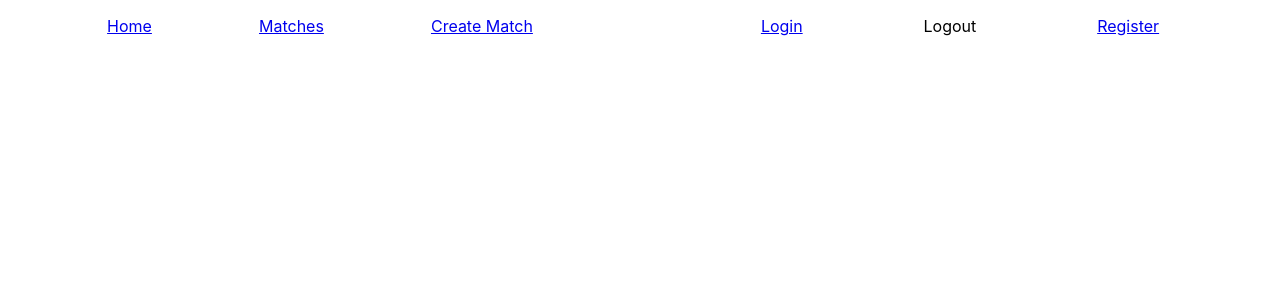
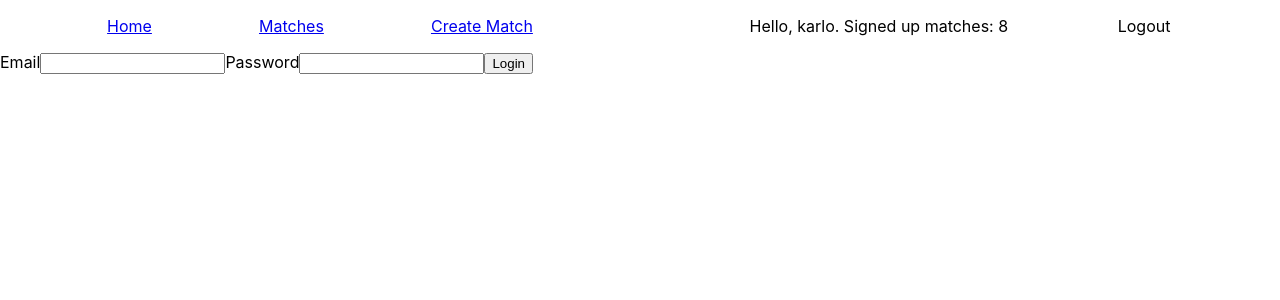
Before and after one commit to YCCE/five-on-4, a React (Create React App) app: page /login in a window 1280 px wide. Shown: the top 300 px of the page. Built offline with nearby package versions, Linux system fonts and the light colour scheme.

Commit message:
did signout from matches

```diff
--- a/src/App.js
+++ b/src/App.js
@@ -7,6 +7,7 @@ import Matches from "./containers/matches/matches.container";
 import MatchDetailed from "./components/match-detailed/match-detailed.component";
 import CreateMatch from "./components/create-match/create-match.component";
 import UpdateMatch from "./components/update-match/update-match.component";
+import Login from "./components/login/login.component";
 
 
 import { users, matches_static, matches_dynamic } from './assets/database';
@@ -17,26 +18,36 @@ class  App extends React.Component {
     this.state = {
       matches: [],
       active_match_id: "",
+      logged_user: {
+        id: 1,
+        name: "karlo",
+        email: "karlo@gmail.com",
+        joined_matches: [1, 2, 4, 5, 8, 9, 10, 11],
+      }
     }
   }
   componentDidMount(){
     this.setState({matches: matches_static.slice().sort((a,b) => new Date(a.date_start) - new Date(b.date_start))});
   }
-  // setting state data
+  // setting state data from the app
   setStateProperty = (property, value="") => {
     this.setState({[property]: value});
+  }
+  // fetch anything function
+  fetch_data = (method, params) => {
+
   }
 
   render(){
     return (
       <div>
-        <Header/>
+        <Header logged_user={this.state.logged_user} setStateProperty={this.setStateProperty}/>
         <Switch>
           <Route exact path="/">
-            <Home matches={this.state.matches}/>
+            <Home matches={this.state.matches} logged_user={this.state.logged_user}  setStateProperty={this.setStateProperty} />
           </Route>
           <Route path="/matches">
-            <Matches matches={this.state.matches}/>
+            <Matches matches={this.state.matches} logged_user={this.state.logged_user} setStateProperty={this.setStateProperty} />
           </Route>
            <Route path="/match/:id">
             <MatchDetailed matches={this.state.matches}/>
@@ -47,16 +58,10 @@ class  App extends React.Component {
           <Route path="/updatematch/:id">
             <UpdateMatch/>
           </Route>
+          <Route path="/login">
+            <Login setStateProperty={this.setStateProperty}/>
+          </Route>
         </Switch>
-
-
-              {/* <MatchPreview/> */}
-                {/* <MatchDetailed */}
-            {/* <Matches/> */}
-              {/* <MatchPreview/> */}
-                {/* <MatchDetailed */}
-            {/* <CreateMatch/> */}
-
 
       </div>
     );
--- a/src/assets/database.js
+++ b/src/assets/database.js
@@ -104,43 +104,160 @@ export const matches_static = [
 export const matches_dynamic = [
     {
         match_id: 1,
-        users_signed_up: [
-            {user_id: 1, user_signed_up: true, plus: 2}
-        ],
-        users_attended: [
-            {user_id: 1, user_attended: true, plus: 2}
-        ],
-        match_score: {
-            home: {
-                goals: 0,
-                scorers: [0],
+        users_signed_up: [1],
+        match_report: {
+            score: {
+                home: 0,
+                away: 3,
+                home_scorers: [],
+                away_scorers: [1,1,1]
             },
-            away: {
-                goals: 0,
-                scorers: [],
-            }
+            users_attended: [1],
         }
     },
     {
         match_id: 2,
-        users_signed_up: [
-            {user_id: 1, user_signed_up: true, plus: 1}
-        ],
-        users_attended: [
-            {user_id: 1, user_attended: true, plus: 1}
-        ],
-        match_score: {
-            home: {
-                goals: 0,
-                scorers: [],
+        users_signed_up: [1],
+        match_report: {
+            score: {
+                home: 0,
+                away: 3,
+                home_scorers: [],
+                away_scorers: [1,1,1]
             },
-            away: {
-                goals: 0,
-                scorers: [],
-            }
+            users_attended: [1],
         }
     },
-
+    {
+        match_id: 3,
+        users_signed_up: [2],
+        match_report: {
+            score: {
+                home: 1,
+                away: 0,
+                home_scorers: [1],
+                away_scorers: []
+            },
+            users_attended: [1],
+        }
+    },
+    {
+        match_id: 4,
+        users_signed_up: [1],
+        match_report: {
+            score: {
+                home: 0,
+                away: 3,
+                home_scorers: [],
+                away_scorers: [1,1,1]
+            },
+            users_attended: [1],
+        }
+    },
+    {
+        match_id: 5,
+        users_signed_up: [2,1],
+        match_report: {
+            score: {
+                home: 2,
+                away: 0,
+                home_scorers: [2,1],
+                away_scorers: []
+            },
+            users_attended: [1,2],
+        }
+    },
+    {
+        match_id: 6,
+        users_signed_up: [2],
+        match_report: {
+            score: {
+                home: 0,
+                away: 3,
+                home_scorers: [],
+                away_scorers: [1,1,1]
+            },
+            users_attended: [1],
+        }
+    },
+    {
+        match_id: 7,
+        users_signed_up: [2],
+        match_report: {
+            score: {
+                home: 0,
+                away: 3,
+                home_scorers: [],
+                away_scorers: [2,2,]
+            },
+            users_attended: [1,2],
+        }
+    },
+    {
+        match_id: 8,
+        users_signed_up: [1,2],
+        match_report: {
+            score: {
+                home: 1,
+                away: 3,
+                home_scorers: [2],
+                away_scorers: [1,1,1]
+            },
+            users_attended: [1,2],
+        }
+    },
+    {
+        match_id: 9,
+        users_signed_up: [2,1],
+        match_report: {
+            score: {
+                home: 2,
+                away: 3,
+                home_scorers: [1,1],
+                away_scorers: [2,2,2]
+            },
+            users_attended: [1,2],
+        }
+    },
+    {
+        match_id: 10,
+        users_signed_up: [1],
+        match_report: {
+            score: {
+                home: 0,
+                away: 3,
+                home_scorers: [],
+                away_scorers: [1,1,1]
+            },
+            users_attended: [1],
+        }
+    },
+    {
+        match_id: 11,
+        users_signed_up: [1,2],
+        match_report: {
+            score: {
+                home: 0,
+                away: 1,
+                home_scorers: [],
+                away_scorers: [2]
+            },
+            users_attended: [1, 2],
+        }
+    },
+    {
+        match_id: 12,
+        users_signed_up: [2],
+        match_report: {
+            score: {
+                home: 3,
+                away: 3,
+                home_scorers: [2,2,2],
+                away_scorers: [1,1,1]
+            },
+            users_attended: [1, 2],
+        }
+    },
 ]
 
 /* export const matches = [
--- a/src/components/header/header.component.jsx
+++ b/src/components/header/header.component.jsx
@@ -3,7 +3,7 @@ import { Link } from "react-router-dom";
 
 import "./header.styles.css";
 
-const Header = () => (
+const Header = ({logged_user, setStateProperty}) => (
     <div className="header">
         <nav className="header-navigation">
             <ul className="navigation-section">
@@ -12,9 +12,16 @@ const Header = () => (
                 <li><Link to="/creatematch">Create Match</Link></li>
             </ul>
             <ul className="navigation-section">
-                <li><Link to="/login">Login</Link></li>
-                <li>Logout</li>
-                <li><Link to="/register">Register</Link></li>
+                {logged_user.name?
+                    (<>
+                        <li>Hello, {logged_user.name}. Signed up matches: {logged_user.joined_matches.length}</li>
+                        <li onClick={() => setStateProperty("logged_user", {name: "", email: "", joined_matches: []})}>Logout</li>
+                    </>):
+                    (<>
+                        <li><Link to="/login">Login</Link></li>
+                        <li><Link to="/register">Register</Link></li>
+                    </>)
+                }
             </ul>
         </nav>
     </div>
--- /dev/null
+++ b/src/components/login/login.component.jsx
@@ -0,0 +1,55 @@
+import React from "react";
+
+import "./login.styles.css";
+import { matches_static, matches_dynamic, users } from "../../assets/database";
+
+class Login extends React.Component {
+    constructor(props){
+        super(props);
+        this.state = {
+            email: "",
+            password: "",
+        }
+    }
+    onChangeHandler = (event) => {
+        this.setState({[event.target.name]: event.target.value})
+    }
+    onSubmitHandler = (event) => {
+        event.preventDefault();
+
+        const found_user = users.find(user => user.user_email === this.state.email && user.user_password === this.state.password);
+
+        // this will be moved to the server, which will send this data to the front end as part of a response
+
+        if(found_user){
+            console.log("ok")
+
+            const joined_matches = matches_dynamic.filter(match => match.users_signed_up.some(user => user === found_user.user_id))
+            .map(match => match.match_id)
+
+            this.props.setStateProperty("logged_user", {id: found_user.user_id, name: found_user.user_name, email: found_user.user_email, joined_matches: joined_matches})
+        } else {
+            console.log("no");
+        }
+    }
+
+
+    render(){
+        return(
+            <div className="login">
+                <form name="form" onSubmit={this.onSubmitHandler}>
+                    <label htmlFor="email">Email</label>
+                    <input required id="email" name="email" type="email" value={this.state.email} onChange={this.onChangeHandler}/>
+
+                    <label htmlFor="password">Password</label>
+                    <input required id="password" name="password" type="password" value={this.state.password} onChange={this.onChangeHandler}/>
+
+                    <input type="submit" value="Login"/>
+                </form>
+
+            </div>
+        )
+    }
+}
+
+export default Login;
--- a/src/components/match-preview/match-preview.component.jsx
+++ b/src/components/match-preview/match-preview.component.jsx
@@ -2,16 +2,68 @@ import React from "react";
 import { Link } from "react-router-dom";
 
 import "./match-preview.styles.css";
+import { matches_dynamic } from "../../assets/database";
 
-const MatchPreview = ({match}) => (
+const MatchPreview = ({match, logged_user, setStateProperty}) => {
+    const match_dynamic = matches_dynamic.find(match_dynamic => match_dynamic.match_id === match.match_id);
+
+    const join_match = () => {
+        console.log("Joined the match!")
+        // find the match with this id, dynamic match though
+        // push the logged user id into signup users array
+        // before that, render cancel or signed up, depending on whether the user already in the match
+    }
+    // this is for test only too. database will handle this anyway, and i will just be
+    const cancel_arrival = () => {
+        console.log("Cancelled match participation");
+
+        matches_dynamic.forEach(match_dynamic => {
+            if(match_dynamic.match_id === match.match_id){
+                const index = match_dynamic.users_signed_up.indexOf(logged_user.id)
+                match_dynamic.users_signed_up.splice(index, 1);
+            }
+        })
+
+        const joined_matches = matches_dynamic.filter(match => match.users_signed_up.some(user => user === logged_user.d))
+        .map(match => match.match_id)
+
+        setStateProperty("logged_user", {id: logged_user.id, name: logged_user.name, email: logged_user.email, joined_matches: joined_matches})
+
+
+        console.log(matches_dynamic.find(match_dynamic => match_dynamic.match_id === match.match_id));
+
+        // need somehow to update the state too with this new match
+        // with setstateproperty?
+    }
+
+    // this will eventually be a separate component, a button
+    const ifLoggedUserProp = () => {
+        if(logged_user.id){
+            if(logged_user.joined_matches.some(joined_match => joined_match === match.match_id)){
+                return <input type="button" value="Cancel arrival" onClick={cancel_arrival}/>
+            } else {
+                return <input type="button" value="Join the match" onClick={join_match}/>
+            }
+        } else {
+            return <span>Log in to join the match</span>
+        }
+    }
+
+    return (
         <div>
             <h3>Match Preview Component</h3>
             <h4>{match.match_name}</h4>
+            <h4>Players arriving: {match_dynamic.users_signed_up.length}</h4>
+            <h4>Match ID: {match.match_id}</h4>
             <h5>{new Date(match.date_start).toLocaleString()}</h5>
             <Link to={`/match/${match.match_id}`}>
                 <input type="button" value="Details"/>
             </Link>
+            {logged_user? <p>{ifLoggedUserProp()}</p>: null}
+
+
         </div>
     )
+}
 
 export default MatchPreview;
--- a/src/containers/home/home.container.jsx
+++ b/src/containers/home/home.container.jsx
@@ -4,7 +4,7 @@ import MatchPreview from "../../components/match-preview/match-preview.component
 
 import "./home.styles.css";
 
-const Home = ({matches}) => (
+const Home = ({matches, logged_user, setStateProperty}) => (
     <div>
         <h1>Home Container</h1>
         <ul>
@@ -26,7 +26,7 @@ const Home = ({matches}) => (
                 )
             })
             .filter((match, index) => index < 3)
-            .map(upcoming_match => <li key={upcoming_match.match_id}><MatchPreview match={upcoming_match}/></li>)
+            .map(upcoming_match => <li key={upcoming_match.match_id}><MatchPreview match={upcoming_match} logged_user={logged_user} setStateProperty={setStateProperty} /></li>)
             }
         </ul>
         <ul>
```
Also changed, not shown: src/containers/matches/matches.container.jsx (+5 -3 lines), src/components/login/login.styles.css (added). Lines whose indentation alone changed are shown as unchanged.
